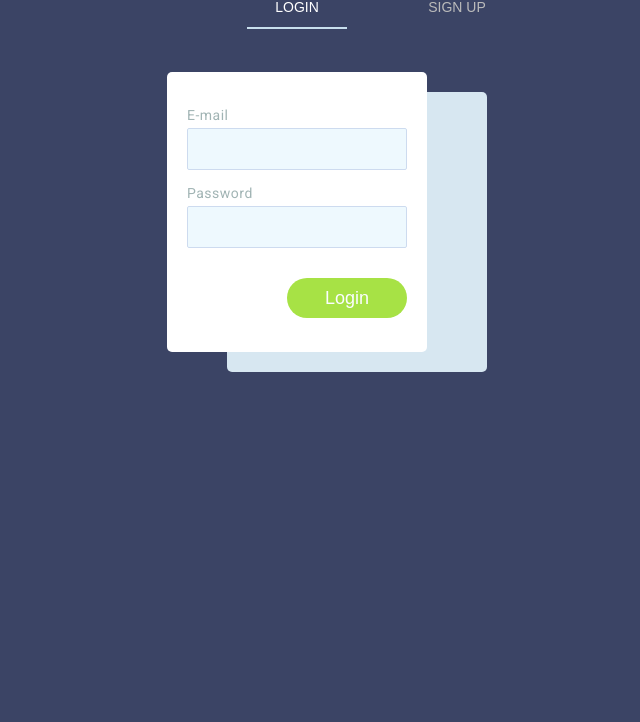
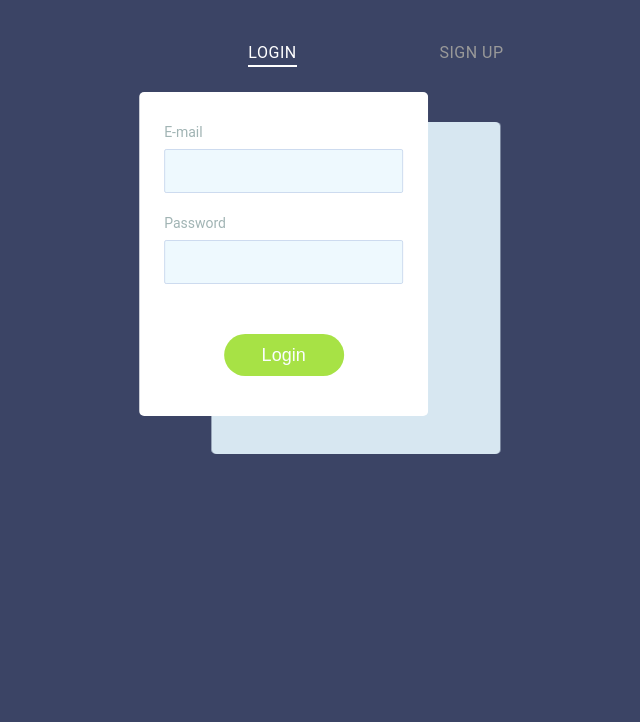
Before and after one commit to Said-FD/Animated-Registration-Form, a plain HTML site: page docs/index.html in a window 1280 px wide. Shown: the part 78-800 px from the top of the page, without its empty margins (313-953 px from the left). Drawn offline with Linux system fonts and the light colour scheme.

Commit message:
Totally refactored

```diff
--- a/docs/index.html
+++ b/docs/index.html
@@ -2,47 +2,63 @@
 <html lang="en">
 <head>
 	<meta charset="UTF-8">
-	<title>AnimaForm</title>
-	<link href='https://fonts.googleapis.com/css?family=Roboto' rel='stylesheet' type='text/css'>
-	<link rel="stylesheet" type="text/css" href="style.css">
+	<meta name="viewport" content="width=device-width, initial-scale=1.0">
+	<meta http-equiv="X-UA-Compatible" content="ie=edge">
+	<title>Animated Form</title>
+	<link rel="stylesheet" href="style.css">
 </head>
 <body>
 	<main>
-		<div class="buttons login-button-active" data-action="animated">
-			<button type="button" class="login-button">
-				<span class="log-link login-button-active" data-action="animated">Login</span>
-				<span class="login-underline login-button-active" data-action="animated"></span>
+		<section class="forms-section">
+			<h1 class="section-title">Animated Forms</h1>
+			<div class="forms">
+				<div class="form-wrapper is-active">
+					<button type="button" class="switcher switcher-login">
+						Login
+						<span class="underline"></span>
 					</button>
-			<button type="button" class="signup-button">
-				<span class="sign-link" data-action="animated">Sign Up</span>
-				<span class="signup-underline login-button-active" data-action="animated"></span>
-			</button>
-		</div>
-		<div class="forms">
-			<form class="login-form login-button-active" action="#" method="post" data-action="animated">
+					<form class="form form-login">
 						<fieldset>
 							<legend>Please, enter your email and password for login.</legend>
+							<div class="input-block">
 								<label for="login-email">E-mail</label>
-					<input id="login-email" type="email" name="email" required>
+								<input id="login-email" type="email" required>
+							</div>
+							<div class="input-block">
 								<label for="login-password">Password</label>
-					<input id="login-password" type="password" name="password" required>
+								<input id="login-password" type="password" required>
+							</div>
 						</fieldset>
-				<input type="submit" value="Login">
+						<button type="submit" class="btn-login">Login</button>
 					</form>
-			<form class="signup-form" action="#" method="post" data-action="animated">
+				</div>
+				<div class="form-wrapper">
+					<button type="button" class="switcher switcher-signup">
+						Sign Up
+						<span class="underline"></span>
+					</button>
+					<form class="form form-signup">
 						<fieldset>
 							<legend>Please, enter your email, password and password confirmation for sign up.</legend>
+							<div class="input-block">
 								<label for="signup-email">E-mail</label>
-					<input id="signup-email" type="email" name="email" required>
+								<input id="signup-email" type="email" required>
+							</div>
+							<div class="input-block">
 								<label for="signup-password">Password</label>
-					<input id="signup-password" type="password" name="password" required>
-					<label for="signup-confirm-password">Confirm password</label>
-					<input id="signup-confirm-password" type="password" name="password" required>
+								<input id="signup-password" type="password" required>
+							</div>
+							<div class="input-block">
+								<label for="signup-password-confirm">Confirm password</label>
+								<input id="signup-password-confirm" type="password" required>
+							</div>
 						</fieldset>
-				<input type="submit" value="Continue">
+						<button type="submit" class="btn-signup">Continue</button>
 					</form>
 				</div>
+			</div>
+		</section>
 	</main>
-	<script src="script.js" type="text/javascript"></script>
+	<script src="script.js"></script>
 </body>
 </html>
--- a/docs/style.css
+++ b/docs/style.css
@@ -1,356 +1,285 @@
-/* Reset */
-* {
-	margin: 0;
-	padding: 0;
-	vertical-align: baseline;
+*,
+*::before,
+*::after {
 	box-sizing: border-box;
-	border: 0;
-	outline: 0;
 }
 
-
-/* General */
 body {
-	width: 100%;
-	font-family: Roboto, sans-serif;
+	margin: 0;
+	font-family: Roboto, -apple-system, 'Helvetica Neue', 'Segoe UI', Arial, sans-serif;
 	background: #3b4465;
 }
 
-button {
-	position: relative;
-	width: 160px;
-	text-transform: uppercase;
-	font-size: 14px;
-	background-color: transparent;
+.forms-section {
+	display: flex;
+	flex-direction: column;
+	justify-content: center;
+	align-items: center;
 }
 
-form {
-  position: relative;
-	width: 260px;
-	height: 280px;
-	padding: 20px;
-	background: #d7e7f1;
-	border-radius: 5px;
-}
-
-form label, form input {
-	display: block;
-	opacity: 0;
-}
-
-legend {
-  position: absolute;
-  top: 0;
-  left: -10000px;
-}
-
-label {
-	padding-top: 15px;
-	font-size: 14px;
-	color: #a1b4b4;
-	letter-spacing: 0.5px;
-}
-
-input:not([type="submit"]) {
-	width: 220px;
-	margin: 5px auto 0;
-	padding: 0 15px;
-	line-height: 40px;
-	font-size: 14px;
-	color: #3b4465;
-	background: #eef9fe;
-	border: 1px solid #cddbef;
-	border-radius: 2px;
-}
-
-input[type="submit"] {
-	float: right;
-	width: 120px;
-	margin-top: 30px;
-	line-height: 40px;
-	font-size: 18px;
-	border-radius: 20px;
-}
-
-
-/* Buttons and Inputs */
-.buttons,
-.forms {
-	display: flex;
-	flex-flow: row nowrap;
-	justify-content: center;
-	width: 550px;
-	margin: 0 auto;
-}
-
-.buttons {
-	height: 100px;
-	padding-top: 70px;
-	text-align: center;
+.section-title {
+	font-size: 32px;
+	letter-spacing: 1px;
+	color: #fff;
 }
 
 .forms {
-  padding-top: 50px;
+	display: flex;
+	align-items: flex-start;
+	margin-top: 30px;
 }
 
-.log-link,
-.sign-link {
-  cursor: pointer;
-  color: #bbb;
+.form-wrapper {
+	animation: hideLayer .3s ease-out forwards;
 }
 
-.log-link.login-button-active,
-.sign-link.signup-button-active {
-  cursor: default;
-  color: #fff;
+.form-wrapper.is-active {
+	animation: showLayer .3s ease-in forwards;
 }
 
-.login-underline,
-.signup-underline {
-	position: absolute;
-	top: 35px;
-	left: 30px;
-	height: 2px;
-	width: 100px;
-	opacity: 0;
-	background: #c8dfed;
+@keyframes showLayer {
+	50% {
+		z-index: 1;
+	}
+	100% {
+		z-index: 1;
+	}
 }
 
-.login-underline.login-button-active {
-	animation: loginUnderlineActive .2s linear .1s forwards;
-	transform-origin: right;
+@keyframes hideLayer {
+	0% {
+		z-index: 1;
+	}
+	49.999% {
+		z-index: 1;
+	}
 }
 
-.login-underline.signup-button-active {
-	animation: loginUnderlineInactive .3s linear forwards;
-	transform-origin: right;
+.switcher {
+	position: relative;
+	cursor: pointer;
+	display: block;
+	margin-right: auto;
+	margin-left: auto;
+	padding: 0;
+	text-transform: uppercase;
+	font-family: inherit;
+	font-size: 16px;
+	letter-spacing: .5px;
+	color: #999;
+	background-color: transparent;
+	border: none;
+	outline: none;
+	transform: translateX(0);
+	transition: all .3s ease-out;
 }
 
-.signup-underline.signup-button-active {
-	animation: signupUnderlineActive .2s linear .1s forwards;
-	transform-origin: left;
+.form-wrapper.is-active .switcher-login {
+	color: #fff;
+	transform: translateX(90px);
 }
 
-.signup-underline.login-button-active {
-	animation: signupUnderlineInactive .3s linear forwards;
-	transform-origin: left;
+.form-wrapper.is-active .switcher-signup {
+	color: #fff;
+	transform: translateX(-90px);
 }
 
-.login-button-active {
-  animation: buttonsMoveToRight .3s linear forwards;
+.underline {
+	position: absolute;
+	bottom: -5px;
+	left: 0;
+	overflow: hidden;
+	pointer-events: none;
+	width: 100%;
+	height: 2px;
 }
 
-.signup-button-active {
-  animation: buttonsMoveToLeft .3s linear forwards;
+.underline::before {
+	content: '';
+	position: absolute;
+	top: 0;
+	left: inherit;
+	display: block;
+	width: inherit;
+	height: inherit;
+	background-color: currentColor;
+	transition: transform .2s ease-out;
 }
 
-.login-form.login-button-active label,
-.login-form.login-button-active input {
-  animation: fielsetSlideToRight .5s linear 0.25s forwards;
+.switcher-login .underline::before {
+	transform: translateX(101%);
 }
 
-.signup-form.signup-button-active label,
-.signup-form.signup-button-active input {
-  animation: fieldsetSlideToLeft .5s linear 0.25s forwards;
+.switcher-signup .underline::before {
+	transform: translateX(-101%);
 }
 
-.login-form input[type="submit"] {
+.form-wrapper.is-active .underline::before {
+	transform: translateX(0);
+}
+
+.form {
+	overflow: hidden;
+	min-width: 260px;
+	margin-top: 50px;
+	padding: 30px 25px;
+  border-radius: 5px;
+	transform-origin: top;
+}
+
+.form-login {
+	animation: hideLogin .3s ease-out forwards;
+}
+
+.form-wrapper.is-active .form-login {
+	animation: showLogin .3s ease-in forwards;
+}
+
+@keyframes showLogin {
+	0% {
+		background: #d7e7f1;
+		transform: translate(40%, 10px);
+	}
+	50% {
+		transform: translate(0, 0);
+	}
+	100% {
+		background-color: #fff;
+		transform: translate(35%, -20px);
+	}
+}
+
+@keyframes hideLogin {
+	0% {
+		background-color: #fff;
+		transform: translate(35%, -20px);
+	}
+	50% {
+		transform: translate(0, 0);
+	}
+	100% {
+		background: #d7e7f1;
+		transform: translate(40%, 10px);
+	}
+}
+
+.form-signup {
+	animation: hideSignup .3s ease-out forwards;
+}
+
+.form-wrapper.is-active .form-signup {
+	animation: showSignup .3s ease-in forwards;
+}
+
+@keyframes showSignup {
+	0% {
+		background: #d7e7f1;
+		transform: translate(-40%, 10px) scaleY(.8);
+	}
+	50% {
+		transform: translate(0, 0) scaleY(.8);
+	}
+	100% {
+		background-color: #fff;
+		transform: translate(-35%, -20px) scaleY(1);
+	}
+}
+
+@keyframes hideSignup {
+	0% {
+		background-color: #fff;
+		transform: translate(-35%, -20px) scaleY(1);
+	}
+	50% {
+		transform: translate(0, 0) scaleY(.8);
+	}
+	100% {
+		background: #d7e7f1;
+		transform: translate(-40%, 10px) scaleY(.8);
+	}
+}
+
+.form fieldset {
+	position: relative;
+	opacity: 0;
+	margin: 0;
+	padding: 0;
+	border: 0;
+	transition: all .3s ease-out;
+}
+
+.form-login fieldset {
+	transform: translateX(-50%);
+}
+
+.form-signup fieldset {
+	transform: translateX(50%);
+}
+
+.form-wrapper.is-active fieldset {
+	opacity: 1;
+	transform: translateX(0);
+	transition: opacity .4s ease-in, transform .35s ease-in;
+}
+
+.form legend {
+	position: absolute;
+	overflow: hidden;
+	width: 1px;
+	height: 1px;
+	clip: rect(0 0 0 0);
+}
+
+.input-block {
+	margin-bottom: 20px;
+}
+
+.input-block label {
+	font-size: 14px;
+  color: #a1b4b4;
+}
+
+.input-block input {
+	display: block;
+	width: 100%;
+	margin-top: 8px;
+	padding-right: 15px;
+	padding-left: 15px;
+	font-size: 16px;
+	line-height: 40px;
+	color: #3b4465;
+  background: #eef9fe;
+  border: 1px solid #cddbef;
+  border-radius: 2px;
+}
+
+.form [type='submit'] {
+	opacity: 0;
+	display: block;
+	min-width: 120px;
+	margin: 30px auto 10px;
+	font-size: 18px;
+	line-height: 40px;
+	border-radius: 25px;
+	border: none;
+	transition: all .3s ease-out;
+}
+
+.form-wrapper.is-active .form [type='submit'] {
+	opacity: 1;
+	transform: translateX(0);
+	transition: all .4s ease-in;
+}
+
+.btn-login {
 	color: #fbfdff;
 	background: #a7e245;
+	transform: translateX(-30%);
 }
 
-.signup-form input[type="submit"] {
+.btn-signup {
 	color: #a7e245;
 	background: #fbfdff;
 	box-shadow: inset 0 0 0 2px #a7e245;
+	transform: translateX(30%);
 }
-
-.login-form {
-  animation: loginToBottom .4s linear forwards;
-}
-
-.signup-form {
-  animation: signUpToBottom .4s linear forwards;
-}
-
-.login-form.login-button-active {
-  animation: loginToTop .4s linear forwards;
-}
-
-.signup-form.signup-button-active {
-  animation: signUpToTop .4s linear forwards;
-}
-
-
-/* Animations */
-@keyframes loginUnderlineActive {
-	0% {
-		transform: scale(0);
-		opacity: 1;
-	}
-	100% {
-		transform: scale(1);
-		opacity: 1;
-	}
-}
-
-@keyframes signupUnderlineActive {
-	0% {
-		transform: scale(0);
-		opacity: 1;
-	}
-	100% {
-		transform: scale(1);
-		opacity: 1;
-	}
-}
-
-@keyframes loginUnderlineInactive {
-	0% {
-		transform: scale(1);
-		opacity: 1;
-	}
-	100% {
-		transform: scale(0);
-		opacity: 1;
-	}
-}
-
-@keyframes signupUnderlineInactive {
-	0% {
-		transform: scale(1);
-		opacity: 1;
-	}
-	100% {
-		transform: scale(0);
-		opacity: 1;
-	}
-}
-
-@keyframes buttonsMoveToRight {
-	0% {
-		transform: translate(0);
-	}
-	100% {
-		transform: translate(50px);
-	}
-}
-
-@keyframes buttonsMoveToLeft {
-	0% {
-		transform: translate(0);
-	}
-	100% {
-		transform: translate(-50px);
-	}
-}
-
-@keyframes fielsetSlideToRight {
-	0% {
-		transform: translate(-15px);
-		opacity: 0;
-	}
-	100% {
-		transform: translate(0);
-		opacity: 1;
-	}
-}
-
-@keyframes fieldsetSlideToLeft {
-	0% {
-		transform: translate(15px);
-		opacity: 0;
-	}
-	100% {
-		transform: translate(0);
-		opacity: 1;
-	}
-}
-
-@keyframes loginToBottom {
-	0% {
-		transform: translate(100px);
-		z-index: 10;
-		background-color: #fff;
-	}
-	49% {
-		transform: translate(0);
-		z-index: 10;
-	}
-	50% {
-		transform: translate(0);
-		z-index: 1;
-	}
-	100% {
-		transform: translate(100px, 20px);
-		z-index: 1;
-		background-color: #d7e7f1;
-	}
-}
-
-@keyframes signUpToBottom {
-	0% {
-		transform: translate(-100px);
-		z-index: 10;
-		height: 360px;
-		background-color: #fff;
-	}
-	49% {
-		transform: translate(0);
-		z-index: 10;
-	}
-	50% {
-		transform: translate(0);
-		z-index: 1;
-	}
-	100% {
-		transform: translate(-100px, 20px);
-		z-index: 1;
-		height: 280px;
-		background-color: #d7e7f1;
-	}
-}
-
-@keyframes loginToTop {
-	0% {
-		transform: translate(100px, 20px);
-		z-index: 1;
-		background-color: #d7e7f1;
-	}
-	49% {
-		transform: translate(0);
-		z-index: 1;
-	}
-	50% {
-		transform: translate(0);
-		z-index: 10;
-	}
-	100% {
-		transform: translate(100px);
-		z-index: 10;
-		background-color: #fff;
-	}
-}
-
-@keyframes signUpToTop {
-	0% {
-		transform: translate(-100px, 20px);
-		z-index: 1;
-		background-color: #d7e7f1;
-	}
-	25% {height: 280px;}
-	49% {
-		transform: translate(0);
-		z-index: 1;
-	}
-	50% {
-		transform: translate(0);
-		z-index: 10;
-	}
-	100% {
-		transform: translate(-100px);
-		z-index: 10;
-		height: 360px;
-		background-color: #fff;
-	}
-}
```
Also changed, not shown: docs/script.js (+7 -39 lines), 1 other file. Lines whose indentation alone changed are shown as unchanged.
